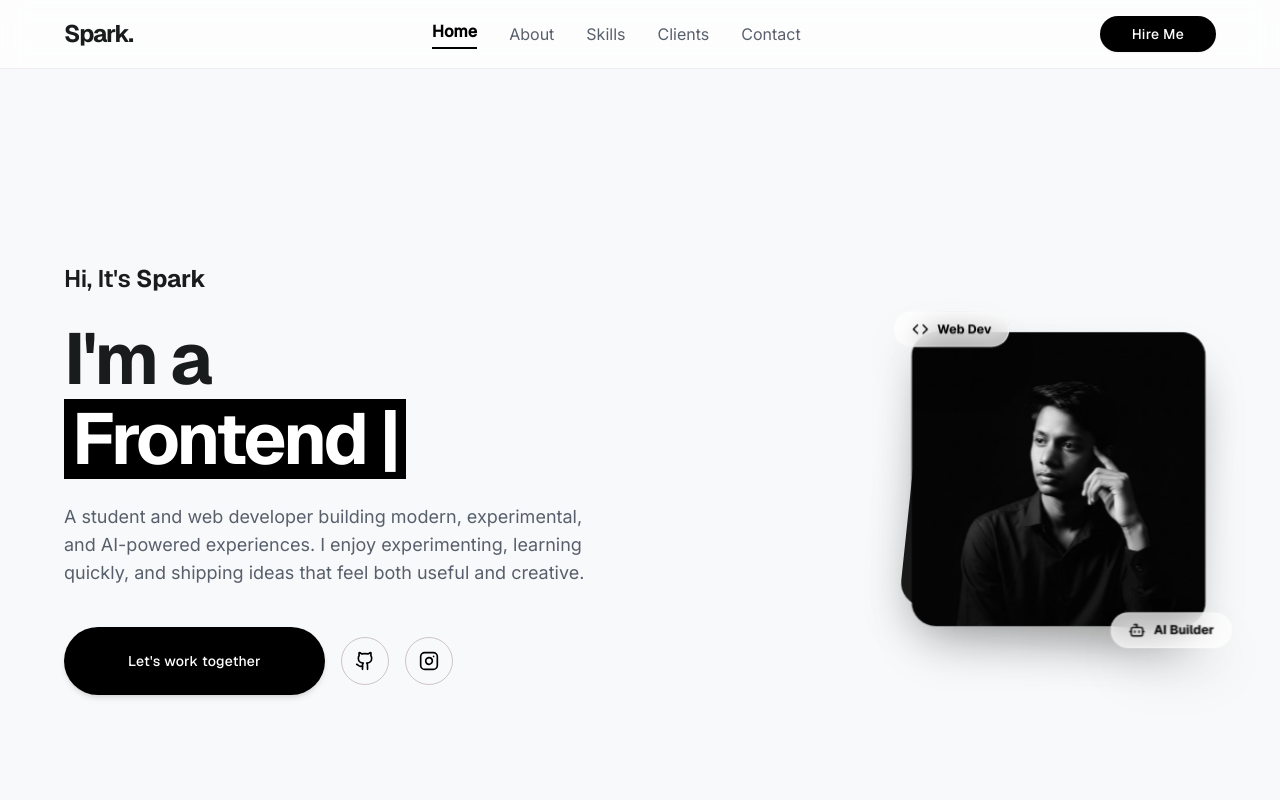
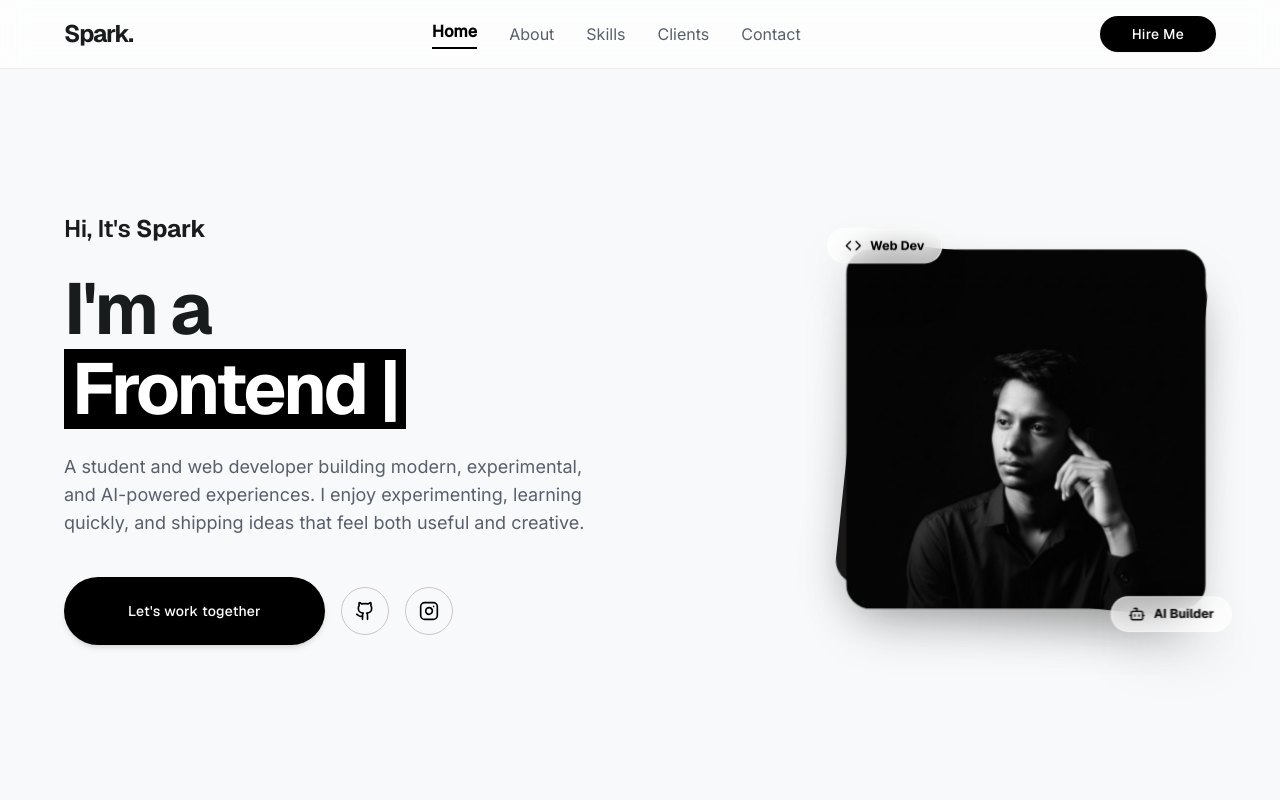
Before and after one commit to spark16x/portfolio, a React (Vite) app: page / in a window 1280 px wide. Shown: the top 800 px of the page. Built offline with nearby package versions, Linux system fonts and the light colour scheme.

Commit message:
feat: implement interactive TiltCard component and integrate device orientation support into Hero section

```diff
--- a/src/components/Hero.tsx
+++ b/src/components/Hero.tsx
@@ -18,8 +18,8 @@ export default function Hero() {
     const unsubscribe = subscribeToDeviceOrientation(({ normX, normY }) => {
       if (window.matchMedia('(prefers-reduced-motion: reduce)').matches) return;
 
-      const tiltX = (normY * -18).toFixed(2);
-      const tiltY = (normX * 18).toFixed(2);
+      const tiltX = (normX * -18).toFixed(2);
+      const tiltY = (normY * 18).toFixed(2);
 
       setProfileCardTilt({ rotateX: tiltX, rotateY: tiltY });
     });
@@ -51,7 +51,7 @@ export default function Hero() {
 
 
   return (
-    <section className="min-h-[819px] flex flex-col md:flex-row items-center justify-between py-xl gap-xl" id="home">
+    <section className="min-h-none md:min-h-[calc(100vh-80px)] flex flex-col md:flex-row items-center justify-between py-lg md:py-xl gap-lg md:gap-xl" id="home">
       <div className="flex-1 space-y-md">
         <p className="font-headline-md text-headline-md">
           Hi, It's <span className="font-bold">Spark</span>
@@ -104,7 +104,7 @@ export default function Hero() {
           id="profile-card"
           onMouseMove={handleMouseMoveCard}
           onMouseLeave={handleMouseLeaveCard}
-          className="relative w-72 h-72 md:w-88 md:h-88 group cursor-pointer"
+          className="relative w-64 h-64 sm:w-72 sm:h-72 md:w-88 md:h-88 aspect-square group cursor-pointer"
           style={{
             transformStyle: 'preserve-3d',
             transform: `rotateX(${profileCardTilt.rotateX}deg) rotateY(${profileCardTilt.rotateY}deg)`,
@@ -119,11 +119,11 @@ export default function Hero() {
 
           {/* Image Layer */}
           <div
-            className="relative w-full h-full rounded-3xl overflow-hidden shadow-2xl"
+            className="relative w-full h-full aspect-square rounded-3xl overflow-hidden shadow-2xl"
             style={{ transform: 'translateZ(25px)' }}
           >
             <img
-              className="w-full h-full object-cover grayscale hover:grayscale-0 transition-all duration-500"
+              className="w-full h-full object-cover object-[50%_20%] grayscale hover:grayscale-0 transition-all duration-500"
               alt="Portrait of Pratham (Spark)"
               src="/assets/images/char.jpeg"
             />
--- a/src/components/TiltCard.tsx
+++ b/src/components/TiltCard.tsx
@@ -128,8 +128,8 @@ export default function TiltCard({
     const unsubscribe = subscribeToDeviceOrientation(({ normX, normY }) => {
       if (window.matchMedia('(prefers-reduced-motion: reduce)').matches) return;
 
-      const tiltX = (normY * -maxTilt).toFixed(2);
-      const tiltY = (normX * maxTilt).toFixed(2);
+      const tiltX = (normX * -maxTilt).toFixed(2);
+      const tiltY = (normY * maxTilt).toFixed(2);
 
       setStyle({
         transform: `perspective(${perspective}px) rotateX(${tiltX}deg) rotateY(${tiltY}deg) translateZ(8px)`,
--- a/tailwind.config.js
+++ b/tailwind.config.js
@@ -63,6 +63,7 @@ export default {
         "full": "9999px"
       },
       spacing: {
+        "88": "22rem",
         "md": "1.5rem",
         "container-max": "1200px",
         "xs": "0.5rem",
```
Also changed, not shown: 2 other files (tests, documents, lock files or other folders).
